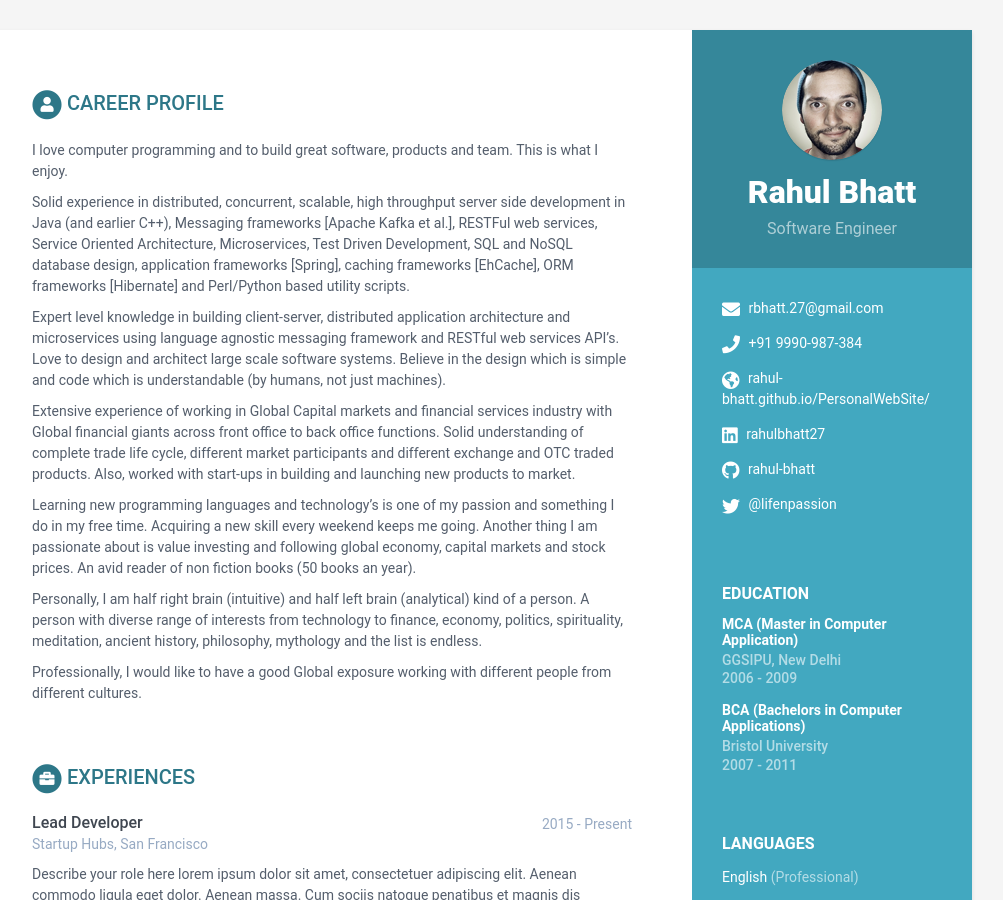
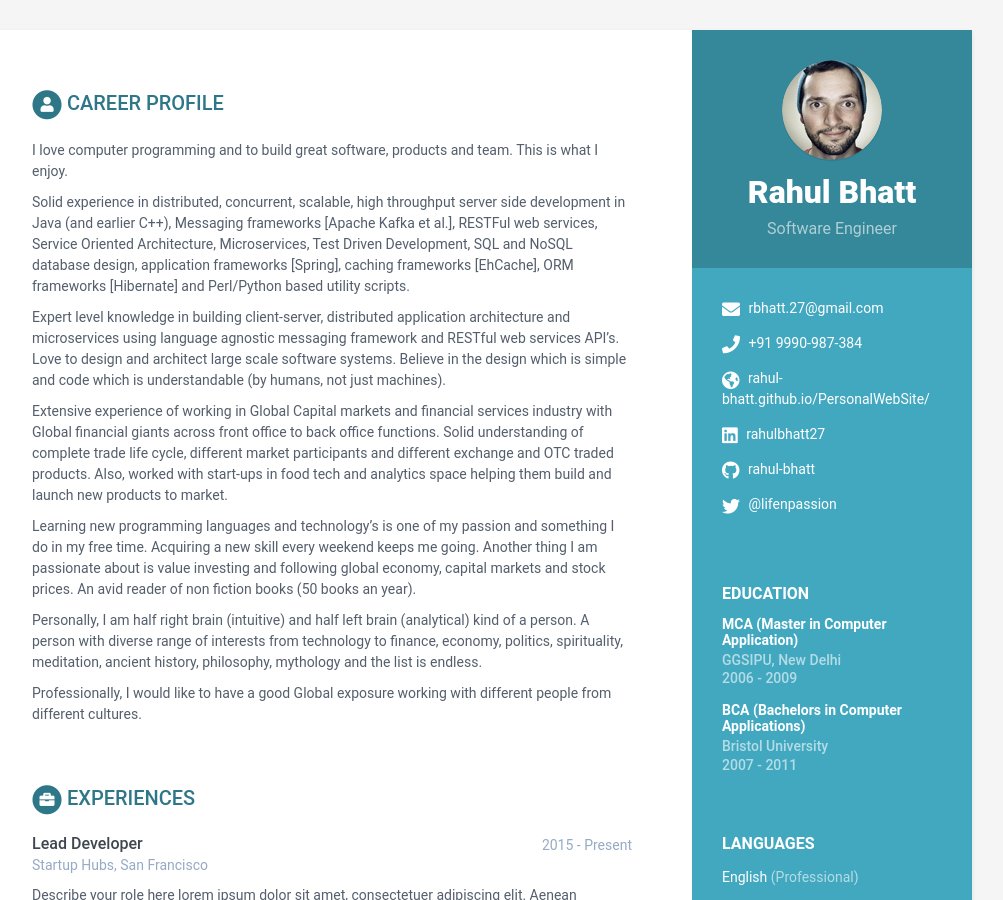
Before and after one commit to rahul-bhatt/online-cv, a Jekyll site: the page built from index.html, in a window 1280 px wide and 900 px high. Shown: the whole window, without its empty margins (168-1171 px from the left). Built offline with Jekyll 4.4.1, drawn with Linux system fonts in a browser that asks for light colours.

Commit message:
profile update

```diff
--- a/_data/data.yml
+++ b/_data/data.yml
@@ -49,7 +49,7 @@ career-profile:
 
       Expert level knowledge in building client-server, distributed application architecture and microservices using language agnostic messaging framework and RESTful web services API's. Love to design and architect large scale software systems. Believe in the design which is simple and code which is understandable (by humans, not just machines).
 
-      Extensive experience of working in Global Capital markets and financial services industry with Global financial giants across front office to back office functions. Solid understanding of complete trade life cycle, different market participants and different exchange and OTC traded products. Also, worked with start-ups in building and launching new products to market.
+      Extensive experience of working in Global Capital markets and financial services industry with Global financial giants across front office to back office functions. Solid understanding of complete trade life cycle, different market participants and different exchange and OTC traded products. Also, worked with start-ups in food tech and analytics space helping them build and launch new products to market.
 
       Learning new programming languages and technology's is one of my passion and something I do in my free time. Acquiring a new skill every weekend keeps me going. Another thing I am passionate about is value investing and following global economy, capital markets and stock prices. An avid reader of non fiction books (50 books an year).
 
```
